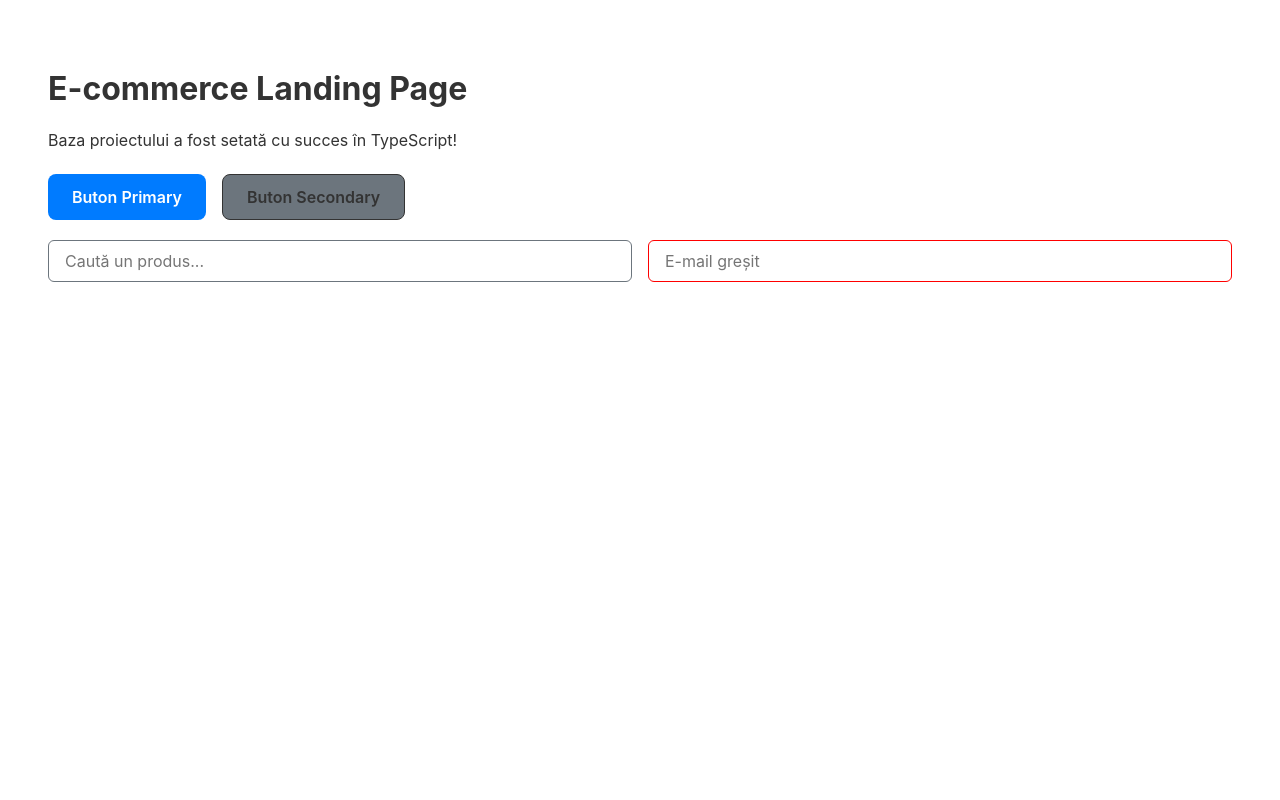
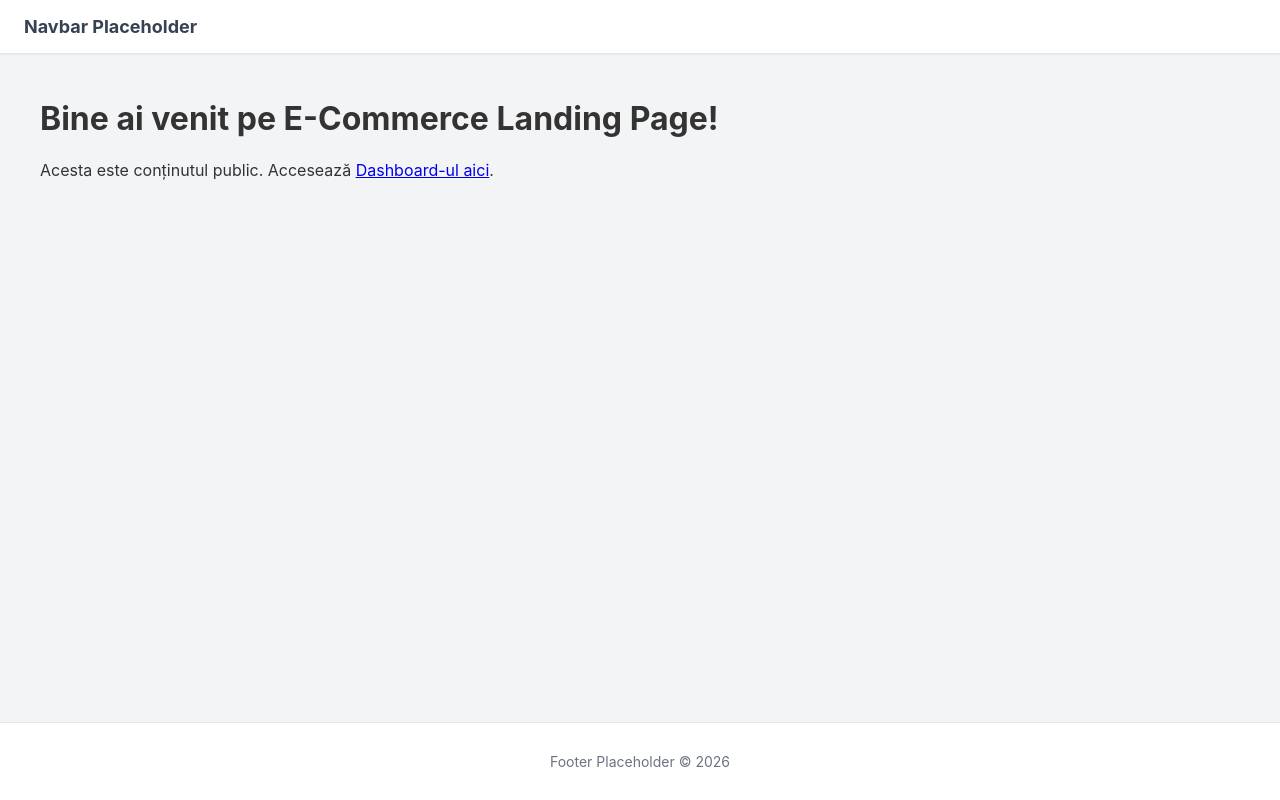
Before and after one commit to dragomici/ECHIPA-4-, a React (Vite) app: page / in a window 1280 px wide. Built offline with nearby package versions, Linux system fonts and the light colour scheme.

Commit message:
Mini-Task 36: Setup App Routing Structure with react-router-dom

```diff
--- a/package.json
+++ b/package.json
@@ -11,7 +11,8 @@
   },
   "dependencies": {
     "react": "^19.2.7",
-    "react-dom": "^19.2.7"
+    "react-dom": "^19.2.7",
+    "react-router-dom": "^7.18.1"
   },
   "devDependencies": {
     "@eslint/js": "^10.0.1",
--- a/src/App.tsx
+++ b/src/App.tsx
@@ -1,23 +1,37 @@
-import Button from './components/atoms/Button/Button';
-import Input from './components/atoms/Input/Input';
+import React from 'react';
+import { BrowserRouter, Routes, Route } from 'react-router-dom';
+import { MainLayout } from './components/templates/MainLayout/MainLayout';
+import { DashboardLayout } from './components/templates/DashboardLayout/DashboardLayout';
 
-const App = () => {
+const LandingPage = () => {
   return (
-    <div className="app-container">
-      <h1>E-commerce Landing Page</h1>
-      <p>Baza proiectului a fost setată cu succes în TypeScript!</p>
-
-      <div className="button-group">
-        <Button variant="primary">Buton Primary</Button>
-        <Button variant="secondary">Buton Secondary</Button>
-      </div>
-
-      <div className="button-group" style={{ marginTop: '20px' }}>
-        <Input type="text" placeholder="Caută un produs..." />
-        <Input type="email" placeholder="E-mail greșit" hasError={true} />
-      </div>
-    </div>
+    <MainLayout>
+      <h1>Bine ai venit pe E-Commerce Landing Page!</h1>
+      <p>Acesta este conținutul public. Accesează <a href="/dashboard">Dashboard-ul aici</a>.</p>
+    </MainLayout>
   );
 };
 
+const DashboardPage = () => {
+  return (
+    <DashboardLayout>
+      <h1>Dashboard Overview</h1>
+      <p>Bine ai revenit, Admin! Aici este zona ta securizată.</p>
+      <a href="/" style={{ color: '#3b82f6', textDecoration: 'underline' }}>Înapoi la pagina principală</a>
+    </DashboardLayout>
+  );
+};
+
+function App() {
+  return (
+    <BrowserRouter>
+      <Routes>
+        <Route path="/" element={<LandingPage />} />
+
+        <Route path="/dashboard" element={<DashboardPage />} />
+      </Routes>
+    </BrowserRouter>
+  );
+}
+
 export default App;
```
Also changed, not shown: 1 other file (tests, documents, lock files or other folders).
